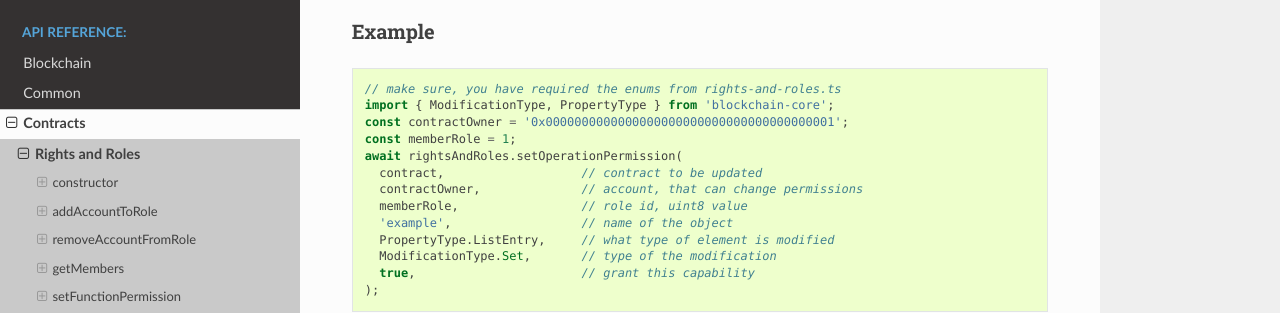
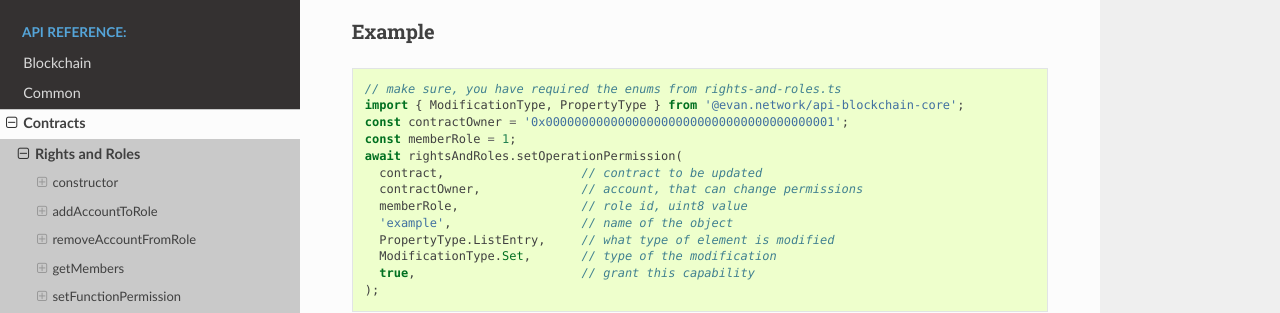
Before and after one commit to evannetwork/api-blockchain-core, a Sphinx documentation site: the page built from docs/contracts/rights-and-roles.rst, in a window 1280 px wide and 900 px high, scrolled down 5697 px. Shown: the part 162-475 px from the top of the window. Built offline with Sphinx 7.4.7 and the Read the Docs theme 2.0.0, drawn with Linux system fonts in a browser that asks for light colours; pages that are not in the unit, such as notebooks, are missing from menus.

Commit message:
fix typos

```diff
--- a/docs/contracts/rights-and-roles.rst
+++ b/docs/contracts/rights-and-roles.rst
@@ -318,7 +318,7 @@ Example
 .. code-block:: typescript
 
   // make sure, you have required the enums from rights-and-roles.ts
-  import { ModificationType, PropertyType } from 'blockchain-core';
+  import { ModificationType, PropertyType } from '@evan.network/api-blockchain-core';
   const contractOwner = '0x0000000000000000000000000000000000000001';
   const memberRole = 1;
   await rightsAndRoles.setOperationPermission(
```
